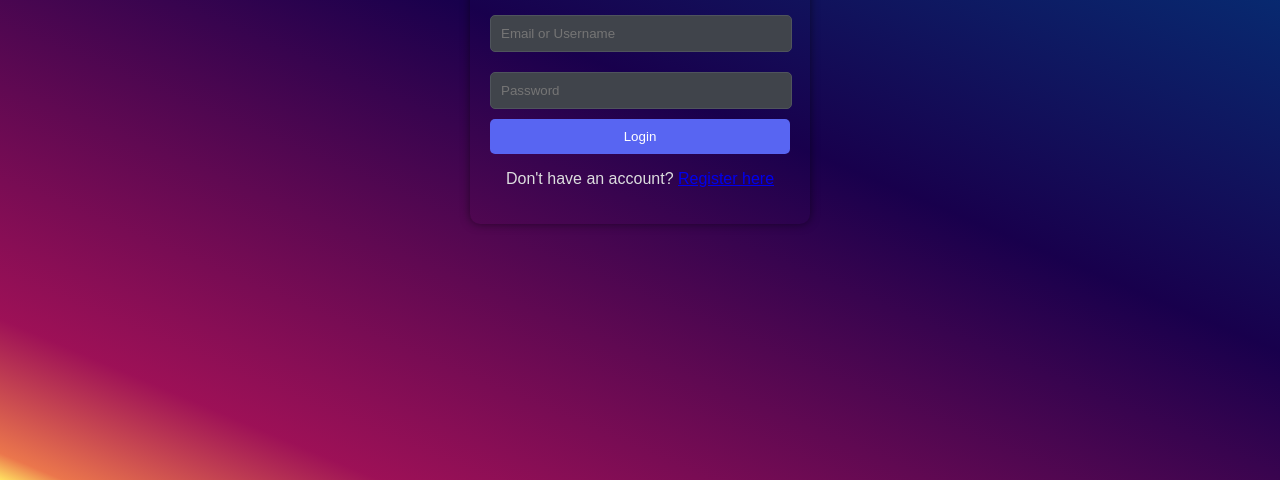
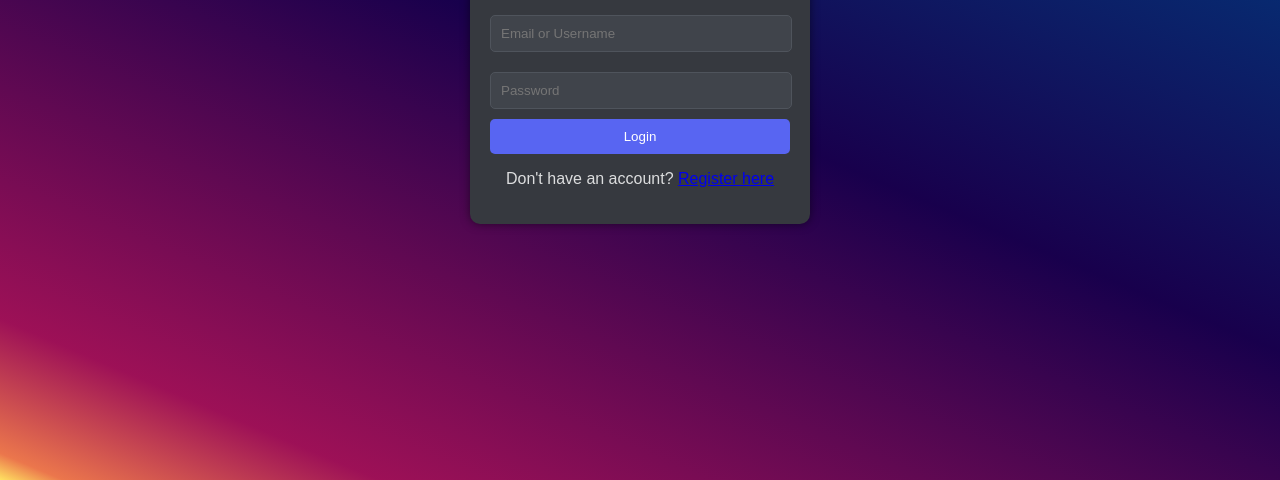
Before and after one commit to Pikachoo1111/GlobeLang, a plain HTML site: page login.html in a window 1280 px wide. Shown: the part 320-800 px from the top of the page. Drawn offline with Linux system fonts and the light colour scheme; files whose address does not match are found by name.

Commit message:
Update login.css

```diff
--- a/login.css
+++ b/login.css
@@ -13,19 +13,19 @@
         hsl(212deg 100% 25%) 88%,
         hsl(197deg 100% 30%) 98%,
         hsl(183deg 79% 36%) 100%
-      );
+    );
     color: #dcddde;
     font-family: Arial, sans-serif;
     margin: 0;
 }
 
 #login-container {
-
     padding: 20px;
     border-radius: 10px;
     box-shadow: 0 0 10px rgba(0, 0, 0, 0.5);
     width: 300px;
     text-align: center;
+    background-color: #36393f; /* Match the background color of inputs */
 }
 
 h2 {
```
